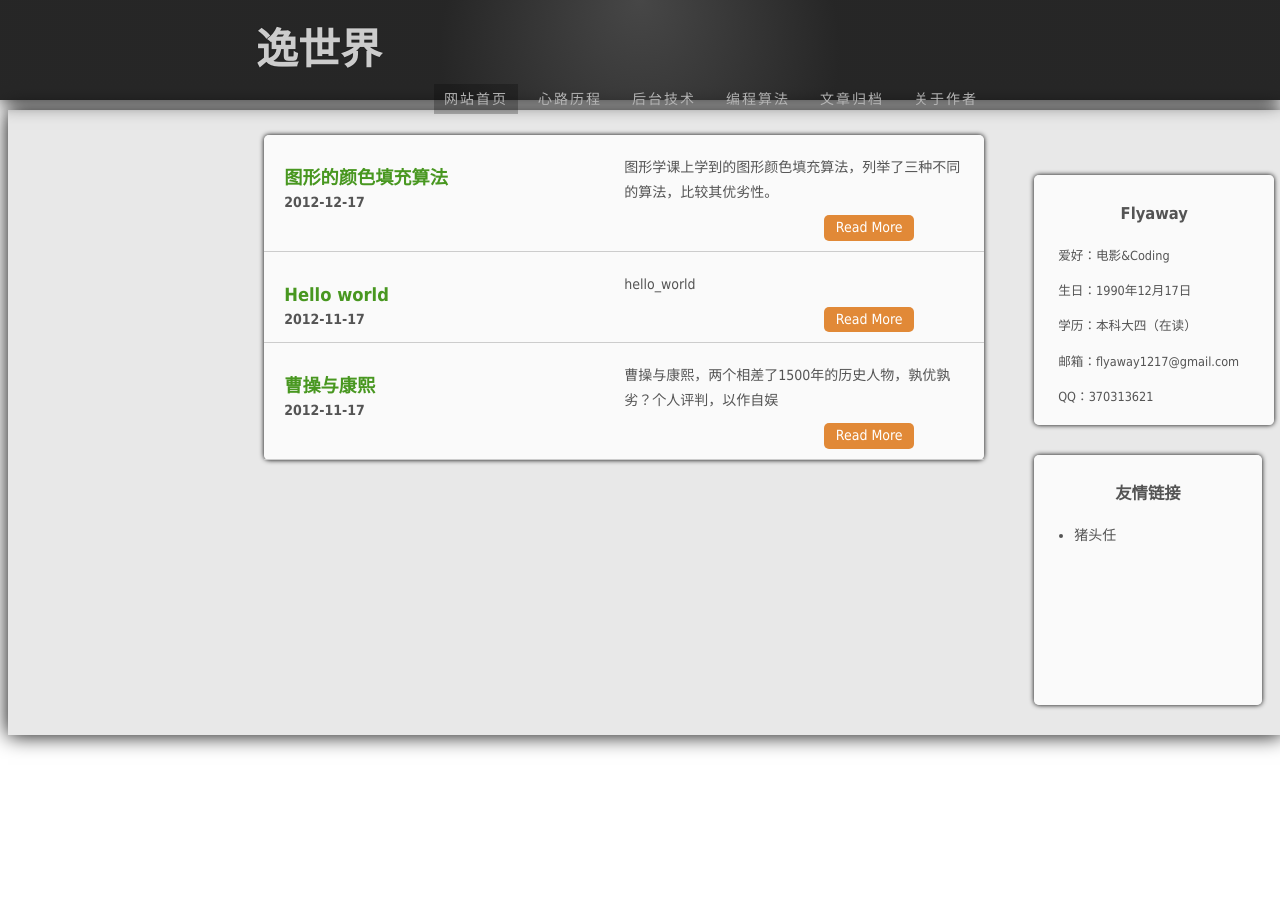
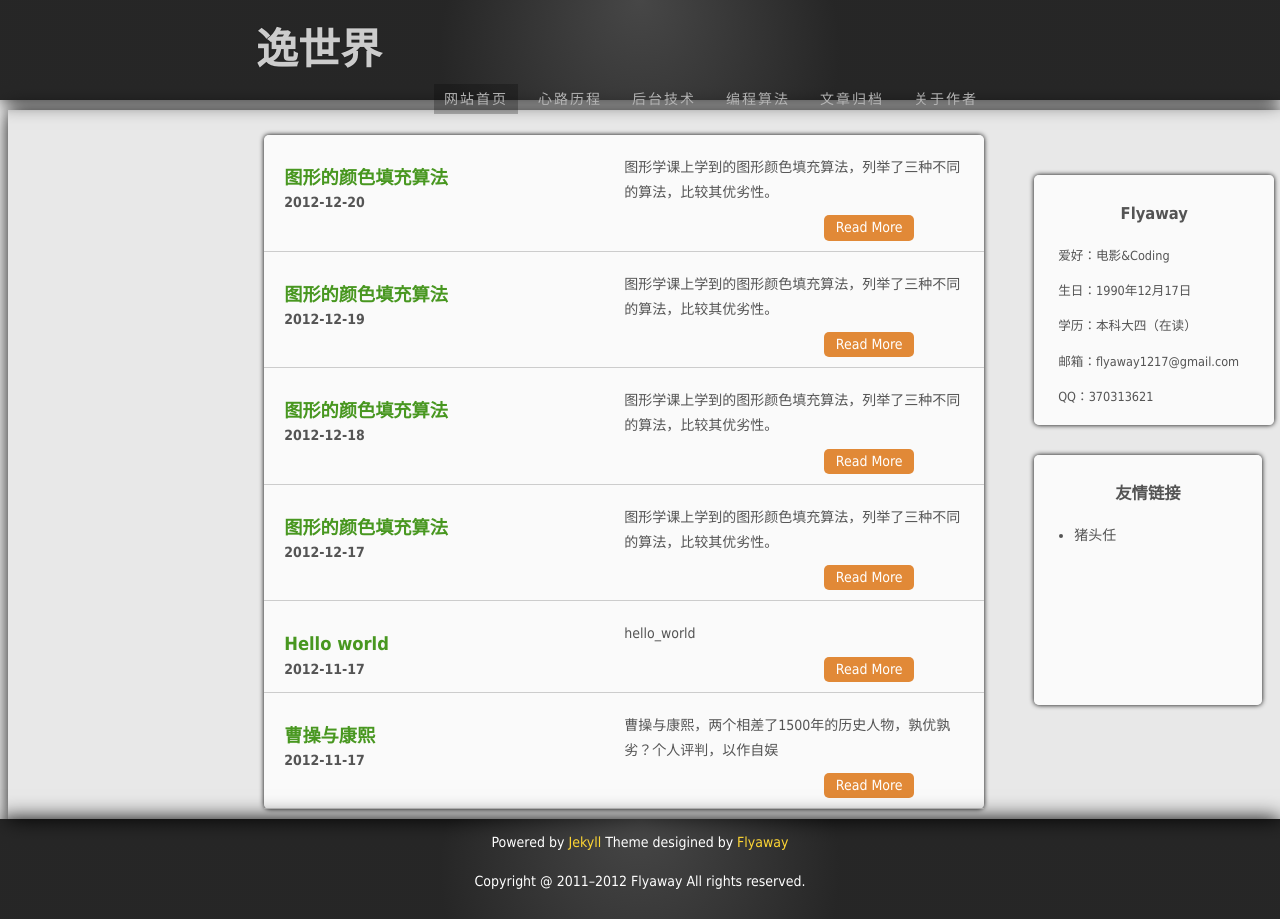
Before and after one commit to flyaway1217/flyaway1217.github.com, a Jekyll site: the page built from index.html, in a window 1280 px wide. Built offline with Jekyll 4.4.1, drawn with Linux system fonts in a browser that asks for light colours; Markdown is read by kramdown in place of the engine named in the settings.

Commit message:
Update the foot

```diff
--- a/_layouts/default.html
+++ b/_layouts/default.html
@@ -74,6 +74,7 @@
 
 		<!--中间部分-->
 		<section id="container">
+
 			{{ content }}
 		</section>
 		<!--中间结束-->
@@ -110,7 +111,10 @@
 		</secton>
 	</div>
 
-
+	<footer id="end-foot">
+	<p>Powered by <a href="http://jekyllrb.com/" target="_blank" title="jekyllrb">Jekyll</a> Theme desigined by <a href="#">Flyaway</a></p>
+	<p>Copyright @ 2011–2012 Flyaway All rights reserved.</p>
+	</footer>
 
 
 	</body>
--- /dev/null
+++ b/_posts/2012-12-18-color-filled.md
@@ -0,0 +1,79 @@
+---
+layout: post
+title: 图形的颜色填充算法
+description: 图形学课上学到的图形颜色填充算法，列举了三种不同的算法，比较其优劣性。
+---
+##一、有序边表填充算法（扫描线）
+###1、算法思想
+
+简单的来说，就是计算出屏幕上有哪些像素点是在多边形内部的，重复利用多变形内部区域的连续性。算出每一条水平线上有哪些点是在该多边形内的，然后改变这些点的像素值。如图所示：
+
+###2、算法步骤
+1. 确定多边形顶点的最小和最大y值（ymin和ymax）。
+2. 从y=ymin到y=ymax，每次用一条扫描线进行填充。
+3. 对一条扫描线填充的过程可分为三个步骤：
+<p></p>
+ - 求交(能否只对有效边求交？)
+	<p>有效边(Active Edge)：与当前扫描线相交的多边形边。</p>
+ - 按交点的x坐标排序(有序链表)
+  <p>有效边表->有序的有效边表</p>
+ - 交点配对，区间填色
+
+##二、边填充算法
+###1、算法思想
+
+利用异或运算，反复填充水平线：
+
+对于多变形边上的每一个点，都以改点为初始点，向右画水平线，水平线的颜色就是所要填充的颜色。根据上一篇博文《点与多边形的关系》中的原理，我们知道处于多边形内部的区域会被水平线画到奇数次，而处于多边形外部的区域会被画到偶数次，由于采用的是异或画法，所以奇数部分的颜色会被保存下来，而偶数部分的颜色会被清除。即多边形内部会被填充颜色。
+
+###2、算法步骤
+1. 选择多边形的一条边，计算出其处于上方的点up和处于下方的点down，并且计算该条边的斜率K
+2. 根据斜率K，遍历直线上的所有点，对于直线上的每一个点，向右画出水平线，用指定的颜色填充。
+3. 重复以上步骤直到所有的边都已经被处理过了。
+
+###3、评价
+
+该算法实现起来非常的简单,而且适用范围广，凸、凹多边形，甚至可以带孔的多边形都可以用来填色。
+同时，确定很明显，它需要大量的重复运算，效率不高。
+
+##三、种子填充算法
+
+###1、算法思想
+
+在多边形内部指定一个种子点，从这个点开始，向四周蔓延填色，直到碰到边界。
+多边形内部的每一个像素点看成图中一个节点，每个节点只与自己上下左右的四个像素点有边相连，这样，多边形的填色问题就演变成了一个图的遍历问题。自然而然地我们就想到了图论中的深度遍历和广度遍历。
+
+###2、算法步骤
+
+这个算法有多种实现方法，其中最常见的就是深度遍历和广度遍历。分别对应着栈和堆的特性。这里我就再多说了。直接给出代码：
+
+{% highlight cpp linenos %}
+void CTestView::Fill(CDC *pDC,POINT Seed,COLORREF BoundaryColor,COLORREF FillColor)
+{
+	queue<POINT> Q;
+	int maxsize = 0;
+	Q.push(Seed);
+	while(Q.size() > 0)
+	{
+		POINT q=Q.front();
+		Q.pop();
+		COLORREF pColor = pDC->GetPixel(p);	//当前点象素色
+		if(pColor == FillColor || pColor == BoundaryColor) continue;
+		pDC->SetPixel(p,FillColor);//填色
+		POINT ps[4]={
+					{p.x-1,p.y},
+					{p.x+1,p.y},
+					{p.x,p.y+1},
+					{p.x,p.y-1}
+					};
+		for(int i = 0; i < 4; ++i)
+		{
+			pColor=pDC->GetPixel(ps[i]);
+			if(pColor != BoundaryColor && pColor != FillColor)
+			{
+				Q.push(ps[i]);
+			}
+		}
+	}
+}
+{% endhighlight %}
--- /dev/null
+++ b/_posts/2012-12-19-color-filled.md
@@ -0,0 +1,79 @@
+---
+layout: post
+title: 图形的颜色填充算法
+description: 图形学课上学到的图形颜色填充算法，列举了三种不同的算法，比较其优劣性。
+---
+##一、有序边表填充算法（扫描线）
+###1、算法思想
+
+简单的来说，就是计算出屏幕上有哪些像素点是在多边形内部的，重复利用多变形内部区域的连续性。算出每一条水平线上有哪些点是在该多边形内的，然后改变这些点的像素值。如图所示：
+
+###2、算法步骤
+1. 确定多边形顶点的最小和最大y值（ymin和ymax）。
+2. 从y=ymin到y=ymax，每次用一条扫描线进行填充。
+3. 对一条扫描线填充的过程可分为三个步骤：
+<p></p>
+ - 求交(能否只对有效边求交？)
+	<p>有效边(Active Edge)：与当前扫描线相交的多边形边。</p>
+ - 按交点的x坐标排序(有序链表)
+  <p>有效边表->有序的有效边表</p>
+ - 交点配对，区间填色
+
+##二、边填充算法
+###1、算法思想
+
+利用异或运算，反复填充水平线：
+
+对于多变形边上的每一个点，都以改点为初始点，向右画水平线，水平线的颜色就是所要填充的颜色。根据上一篇博文《点与多边形的关系》中的原理，我们知道处于多边形内部的区域会被水平线画到奇数次，而处于多边形外部的区域会被画到偶数次，由于采用的是异或画法，所以奇数部分的颜色会被保存下来，而偶数部分的颜色会被清除。即多边形内部会被填充颜色。
+
+###2、算法步骤
+1. 选择多边形的一条边，计算出其处于上方的点up和处于下方的点down，并且计算该条边的斜率K
+2. 根据斜率K，遍历直线上的所有点，对于直线上的每一个点，向右画出水平线，用指定的颜色填充。
+3. 重复以上步骤直到所有的边都已经被处理过了。
+
+###3、评价
+
+该算法实现起来非常的简单,而且适用范围广，凸、凹多边形，甚至可以带孔的多边形都可以用来填色。
+同时，确定很明显，它需要大量的重复运算，效率不高。
+
+##三、种子填充算法
+
+###1、算法思想
+
+在多边形内部指定一个种子点，从这个点开始，向四周蔓延填色，直到碰到边界。
+多边形内部的每一个像素点看成图中一个节点，每个节点只与自己上下左右的四个像素点有边相连，这样，多边形的填色问题就演变成了一个图的遍历问题。自然而然地我们就想到了图论中的深度遍历和广度遍历。
+
+###2、算法步骤
+
+这个算法有多种实现方法，其中最常见的就是深度遍历和广度遍历。分别对应着栈和堆的特性。这里我就再多说了。直接给出代码：
+
+{% highlight cpp linenos %}
+void CTestView::Fill(CDC *pDC,POINT Seed,COLORREF BoundaryColor,COLORREF FillColor)
+{
+	queue<POINT> Q;
+	int maxsize = 0;
+	Q.push(Seed);
+	while(Q.size() > 0)
+	{
+		POINT q=Q.front();
+		Q.pop();
+		COLORREF pColor = pDC->GetPixel(p);	//当前点象素色
+		if(pColor == FillColor || pColor == BoundaryColor) continue;
+		pDC->SetPixel(p,FillColor);//填色
+		POINT ps[4]={
+					{p.x-1,p.y},
+					{p.x+1,p.y},
+					{p.x,p.y+1},
+					{p.x,p.y-1}
+					};
+		for(int i = 0; i < 4; ++i)
+		{
+			pColor=pDC->GetPixel(ps[i]);
+			if(pColor != BoundaryColor && pColor != FillColor)
+			{
+				Q.push(ps[i]);
+			}
+		}
+	}
+}
+{% endhighlight %}
--- /dev/null
+++ b/_posts/2012-12-20-color-filled.md
@@ -0,0 +1,79 @@
+---
+layout: post
+title: 图形的颜色填充算法
+description: 图形学课上学到的图形颜色填充算法，列举了三种不同的算法，比较其优劣性。
+---
+##一、有序边表填充算法（扫描线）
+###1、算法思想
+
+简单的来说，就是计算出屏幕上有哪些像素点是在多边形内部的，重复利用多变形内部区域的连续性。算出每一条水平线上有哪些点是在该多边形内的，然后改变这些点的像素值。如图所示：
+
+###2、算法步骤
+1. 确定多边形顶点的最小和最大y值（ymin和ymax）。
+2. 从y=ymin到y=ymax，每次用一条扫描线进行填充。
+3. 对一条扫描线填充的过程可分为三个步骤：
+<p></p>
+ - 求交(能否只对有效边求交？)
+	<p>有效边(Active Edge)：与当前扫描线相交的多边形边。</p>
+ - 按交点的x坐标排序(有序链表)
+  <p>有效边表->有序的有效边表</p>
+ - 交点配对，区间填色
+
+##二、边填充算法
+###1、算法思想
+
+利用异或运算，反复填充水平线：
+
+对于多变形边上的每一个点，都以改点为初始点，向右画水平线，水平线的颜色就是所要填充的颜色。根据上一篇博文《点与多边形的关系》中的原理，我们知道处于多边形内部的区域会被水平线画到奇数次，而处于多边形外部的区域会被画到偶数次，由于采用的是异或画法，所以奇数部分的颜色会被保存下来，而偶数部分的颜色会被清除。即多边形内部会被填充颜色。
+
+###2、算法步骤
+1. 选择多边形的一条边，计算出其处于上方的点up和处于下方的点down，并且计算该条边的斜率K
+2. 根据斜率K，遍历直线上的所有点，对于直线上的每一个点，向右画出水平线，用指定的颜色填充。
+3. 重复以上步骤直到所有的边都已经被处理过了。
+
+###3、评价
+
+该算法实现起来非常的简单,而且适用范围广，凸、凹多边形，甚至可以带孔的多边形都可以用来填色。
+同时，确定很明显，它需要大量的重复运算，效率不高。
+
+##三、种子填充算法
+
+###1、算法思想
+
+在多边形内部指定一个种子点，从这个点开始，向四周蔓延填色，直到碰到边界。
+多边形内部的每一个像素点看成图中一个节点，每个节点只与自己上下左右的四个像素点有边相连，这样，多边形的填色问题就演变成了一个图的遍历问题。自然而然地我们就想到了图论中的深度遍历和广度遍历。
+
+###2、算法步骤
+
+这个算法有多种实现方法，其中最常见的就是深度遍历和广度遍历。分别对应着栈和堆的特性。这里我就再多说了。直接给出代码：
+
+{% highlight cpp linenos %}
+void CTestView::Fill(CDC *pDC,POINT Seed,COLORREF BoundaryColor,COLORREF FillColor)
+{
+	queue<POINT> Q;
+	int maxsize = 0;
+	Q.push(Seed);
+	while(Q.size() > 0)
+	{
+		POINT q=Q.front();
+		Q.pop();
+		COLORREF pColor = pDC->GetPixel(p);	//当前点象素色
+		if(pColor == FillColor || pColor == BoundaryColor) continue;
+		pDC->SetPixel(p,FillColor);//填色
+		POINT ps[4]={
+					{p.x-1,p.y},
+					{p.x+1,p.y},
+					{p.x,p.y+1},
+					{p.x,p.y-1}
+					};
+		for(int i = 0; i < 4; ++i)
+		{
+			pColor=pDC->GetPixel(ps[i]);
+			if(pColor != BoundaryColor && pColor != FillColor)
+			{
+				Q.push(ps[i]);
+			}
+		}
+	}
+}
+{% endhighlight %}
--- a/css/style.css
+++ b/css/style.css
@@ -23,9 +23,9 @@ body{
 		display:-o-box;
 		display:-webkit-box;
 		display:box;
-		-mox-box-orient:horizontal;
+		-moz-box-orient:horizontal;
 		-o-box-orient:horizontal;
-		-webkit-orient:horizontal;
+		-webkit-box-orient:horizontal;
 }
 /*头部标题开始*/
 #head h1{
@@ -190,6 +190,45 @@ body{
 	width:90%;
 }
 
+
+
+
+#end-foot {
+		left:0;
+		margin:0 0 0 0;
+		width:100%;
+		height:100px;
+		background-color:hsla(0,0%,0%,0.85);
+		background:-webkit-gradient(radial,50% 50%,200,50% 0,0, from(hsla(0,0%,0%,0.85)), to(hsla(0,0%,15%,0.85))) ;
+		-webkit-box-shadow:0 0 20px black;
+		position:absolute;
+		display:-moz-box;
+		display:-o-box;
+		display:-webkit-box;
+		display:box;
+		-moz-box-orient:vertical;
+		-o-box-orient:vertical;
+		-webkit-box-orient:vertical;
+		-moz-box-pack:center;
+		-o-box-pack:center;
+		-webkit-box-pack:center;
+		box-pack:center;
+		color:hsl(0,0%,100%);
+}
+#end-foot p{
+	text-align:center;
+	margin-top:0px;
+}
+
+#end-foot a {
+	color:hsl(48,99%,60%);
+}
+#end-foot a:hover {
+	text-decoration:underline;
+}
+
+
+
 #right a:link {
 	color:hsl(0,0%,33%);
 }
```
